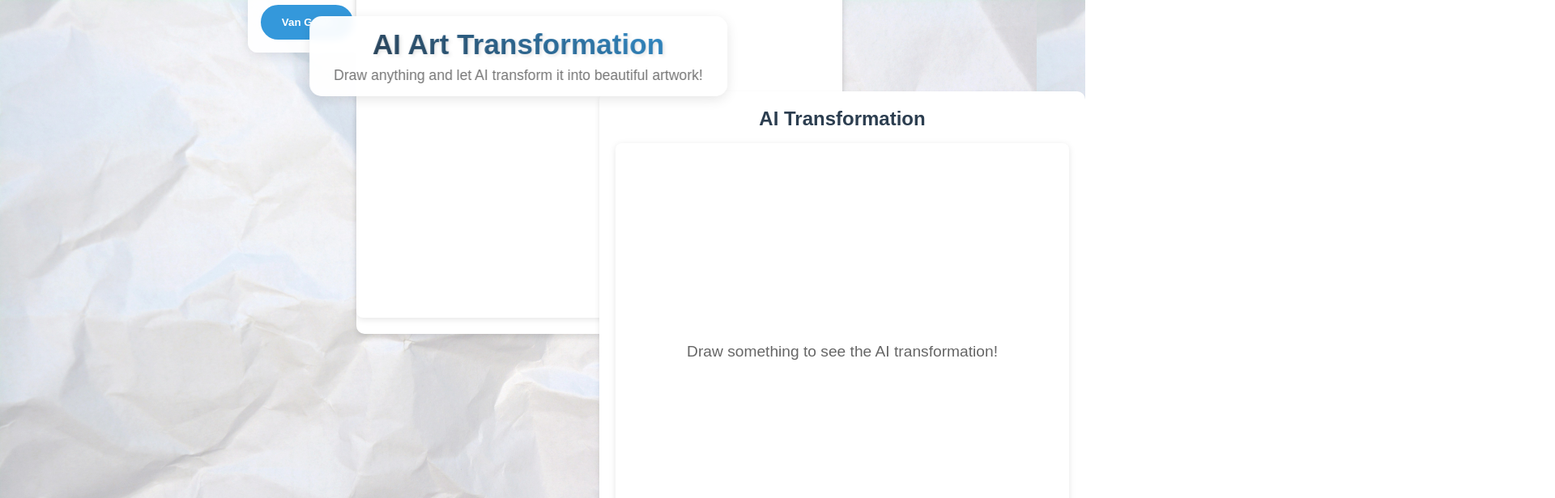
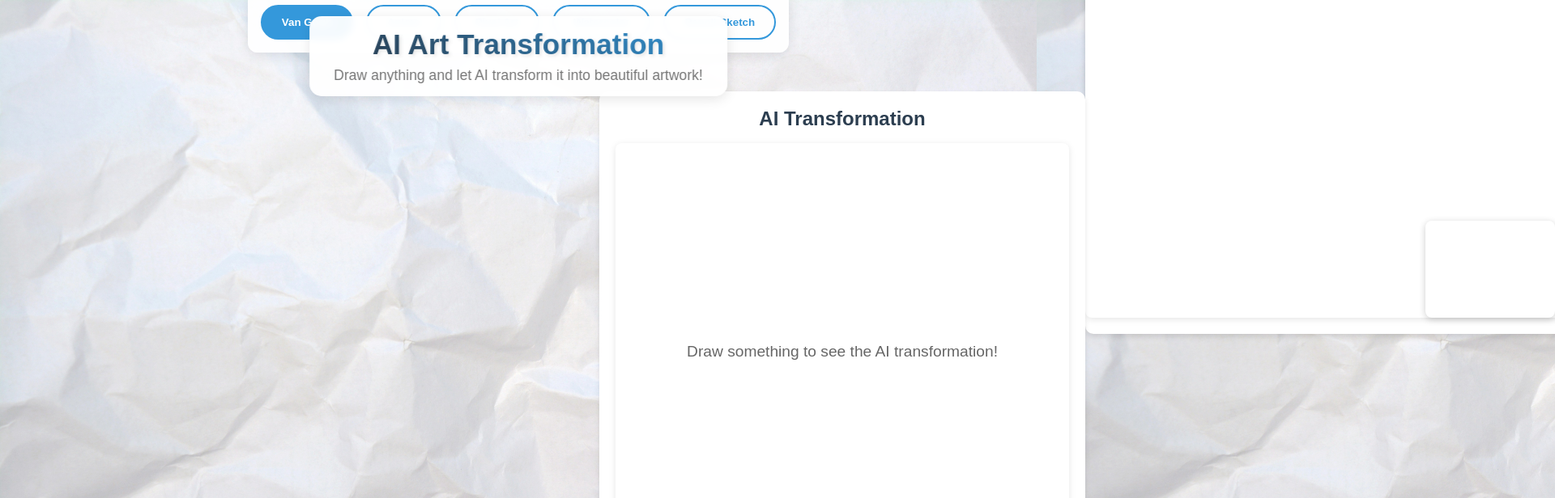
Before and after one commit to simriks/gestura-simrik, a website: page public/artmode.html in a window 1280 px wide. Shown: the top 616 px of the page at 81% size, 1920 px wide, since content can reach past the window. Drawn offline with Linux system fonts and the light colour scheme; a script that the page names is missing.

Commit message:
Update artmode.html

```diff
--- a/public/artmode.html
+++ b/public/artmode.html
@@ -15,7 +15,7 @@
     .artmode-page .canvas-section {
       position: absolute;
       top: 0;
-      left: 100px; /* Adjusted from 20px to move it closer to result-section */
+      left: 1000px; /* Adjusted from 20px to move it closer to result-section */
       right: auto;
       width: 600px;
       height: 600px;
```
